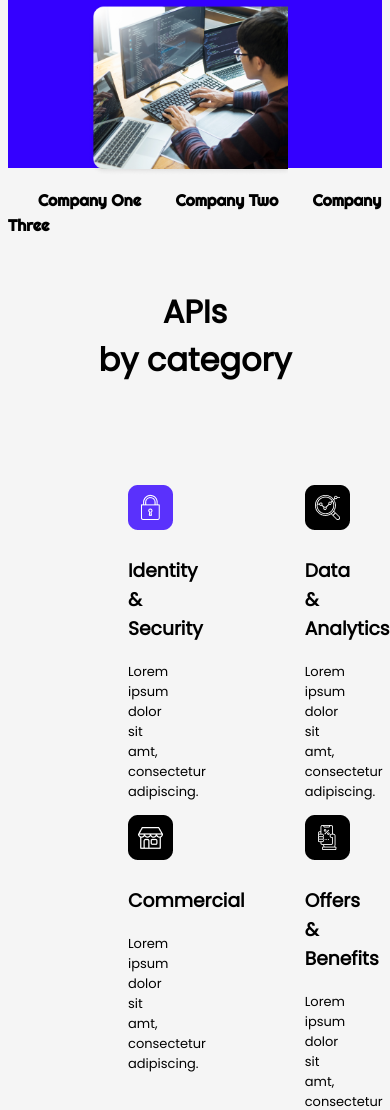
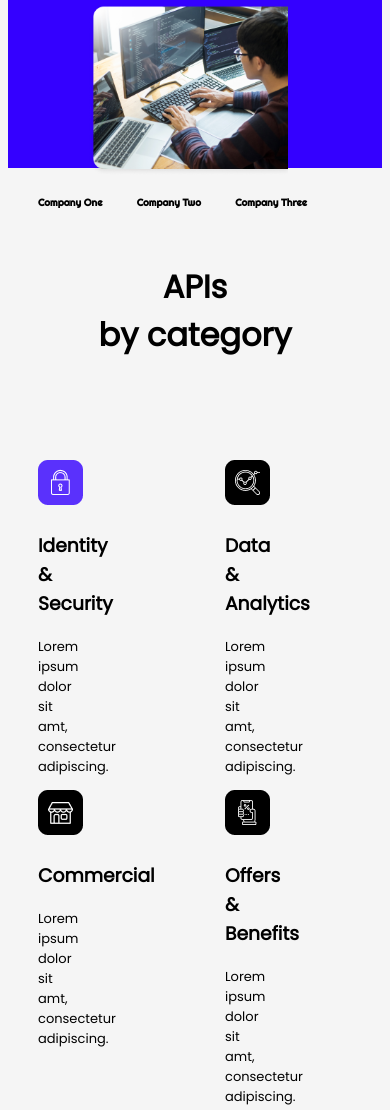
Before and after one commit to VidyaSagarMehar/live-project-09-API, a website: page index.html in a window 390 px wide. Shown: the part 340-1450 px from the top of the page. Drawn offline with Linux system fonts and the light colour scheme.

Commit message:
some alignment for mobile and readme.ms updated

```diff
--- a/Media.css
+++ b/Media.css
@@ -68,6 +68,7 @@
 }
 
 .company-items{
+  font-size: 10px;
   text-decoration: none;
   margin-left: 30px;
   color: black;
@@ -92,7 +93,7 @@ div.cards div{
 }
 
 .cards{
-  margin-left: 90px;
+  margin-left: 0px;
   margin-top: 20px;
   display: flex;
   flex-direction: row;
```
Also changed, not shown: Readme.md.
